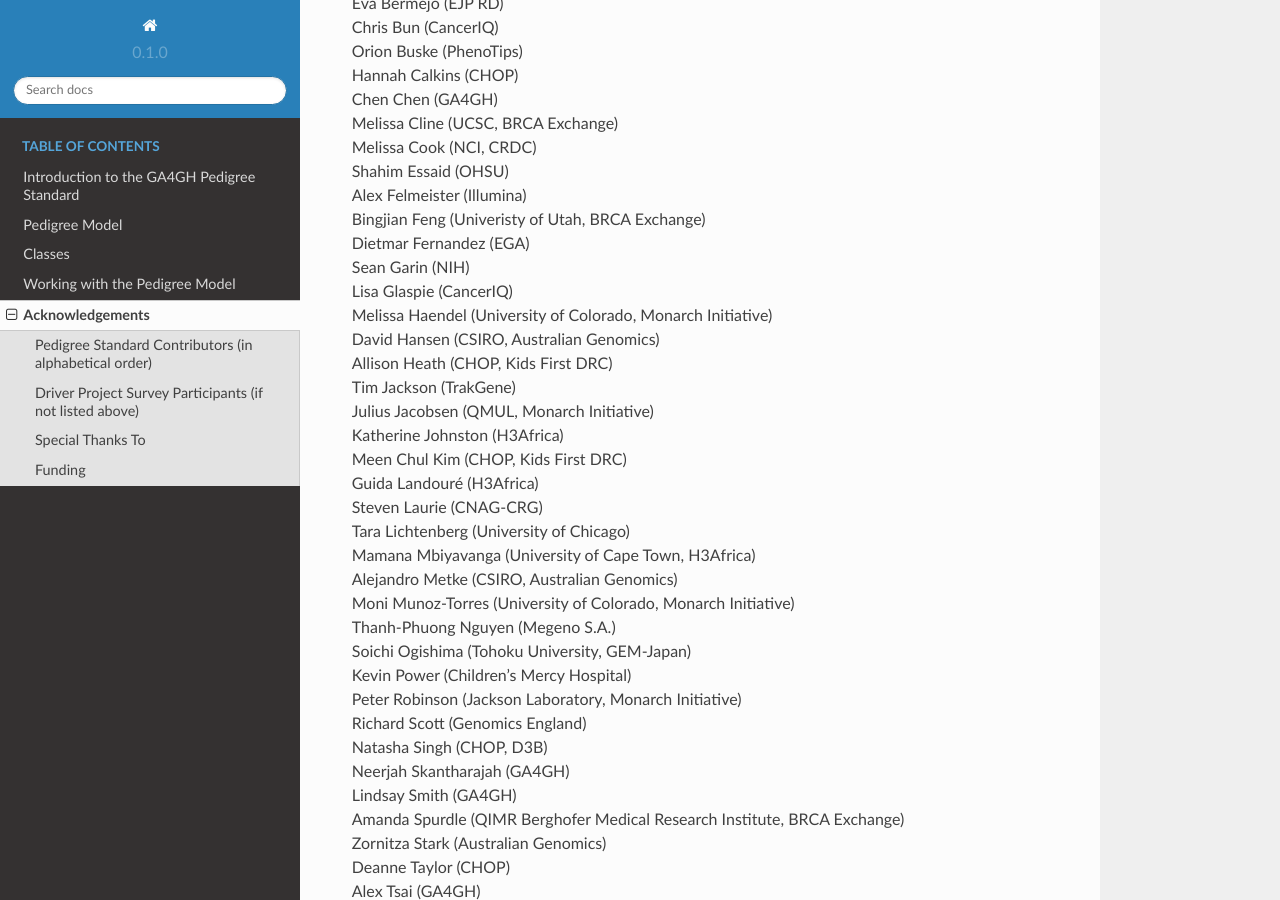
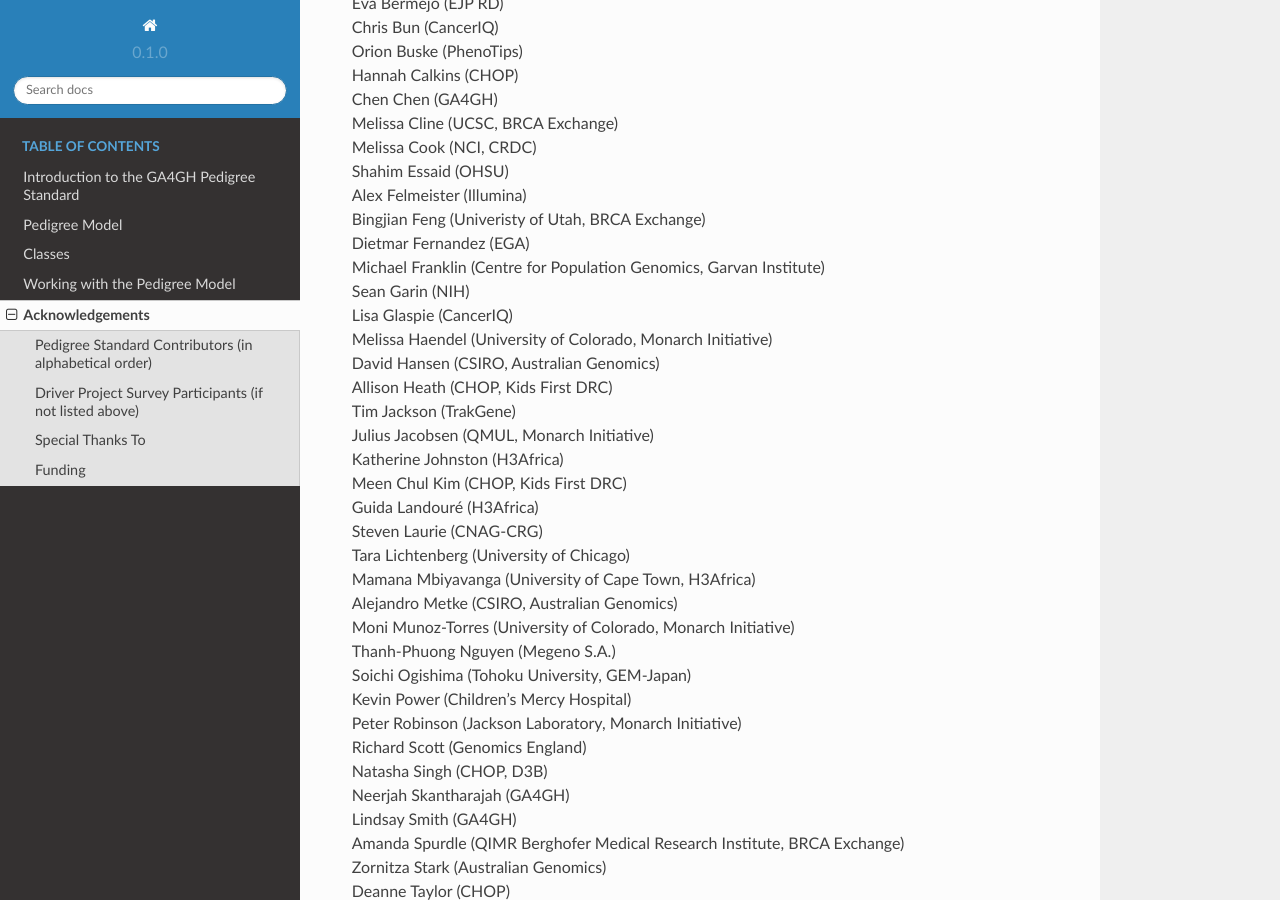
Before and after one commit to ga4gh/pedigree, a Sphinx documentation site: the page built from docs/source/acknowledgements.rst, in a window 1280 px wide and 900 px high, scrolled down 344 px. Built offline with Sphinx 7.4.7 and the Read the Docs theme 2.0.0, drawn with Linux system fonts in a browser that asks for light colours.

Commit message:
Update acknowledgements.rst

```diff
--- a/docs/source/acknowledgements.rst
+++ b/docs/source/acknowledgements.rst
@@ -21,6 +21,7 @@
 | Alex Felmeister (Illumina)
 | Bingjian Feng (Univeristy of Utah, BRCA Exchange)
 | Dietmar Fernandez (EGA)
+| Michael Franklin (Centre for Population Genomics, Garvan Institute)
 | Sean Garin (NIH)
 | Lisa Glaspie (CancerIQ)
 | Melissa Haendel (University of Colorado, Monarch Initiative)
```
